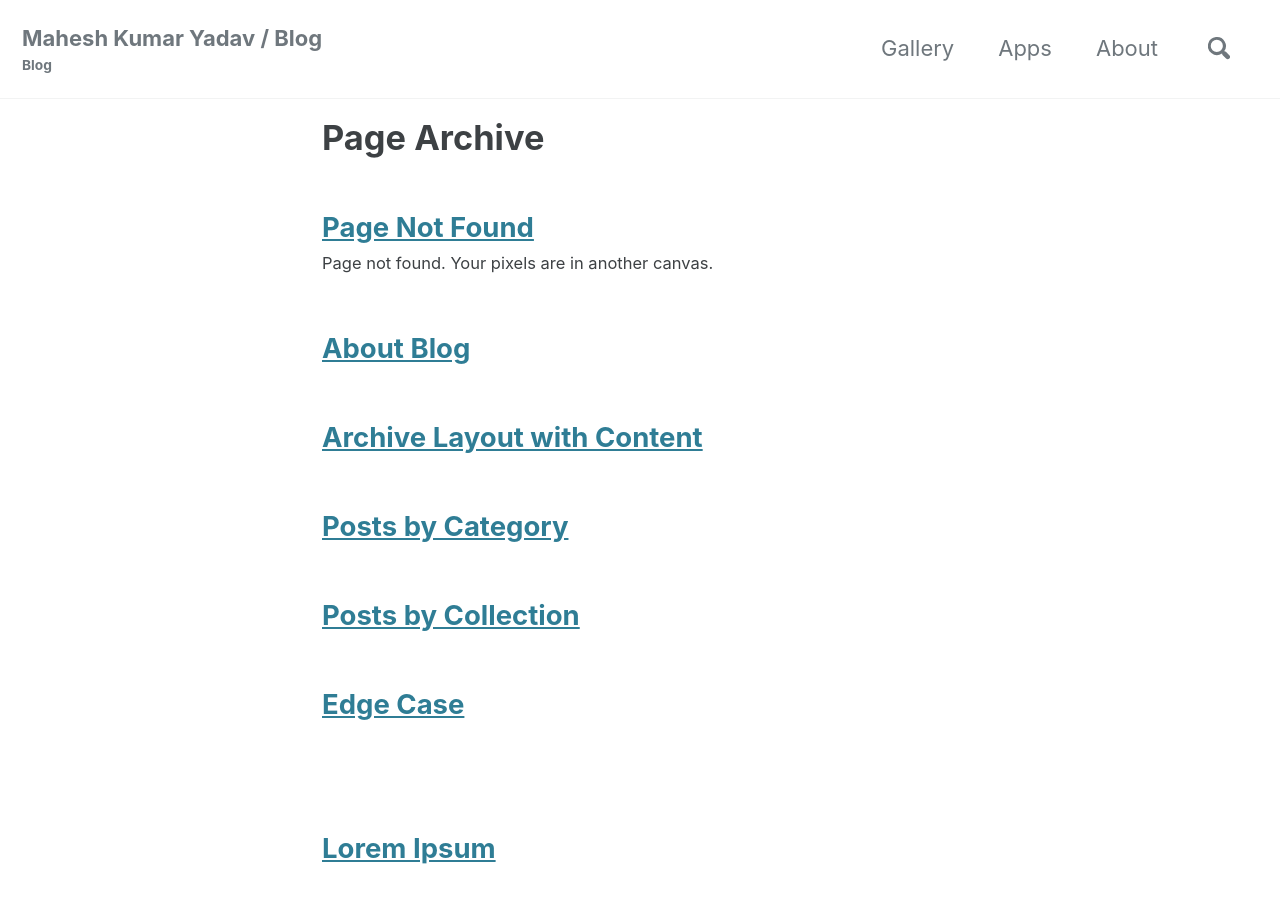
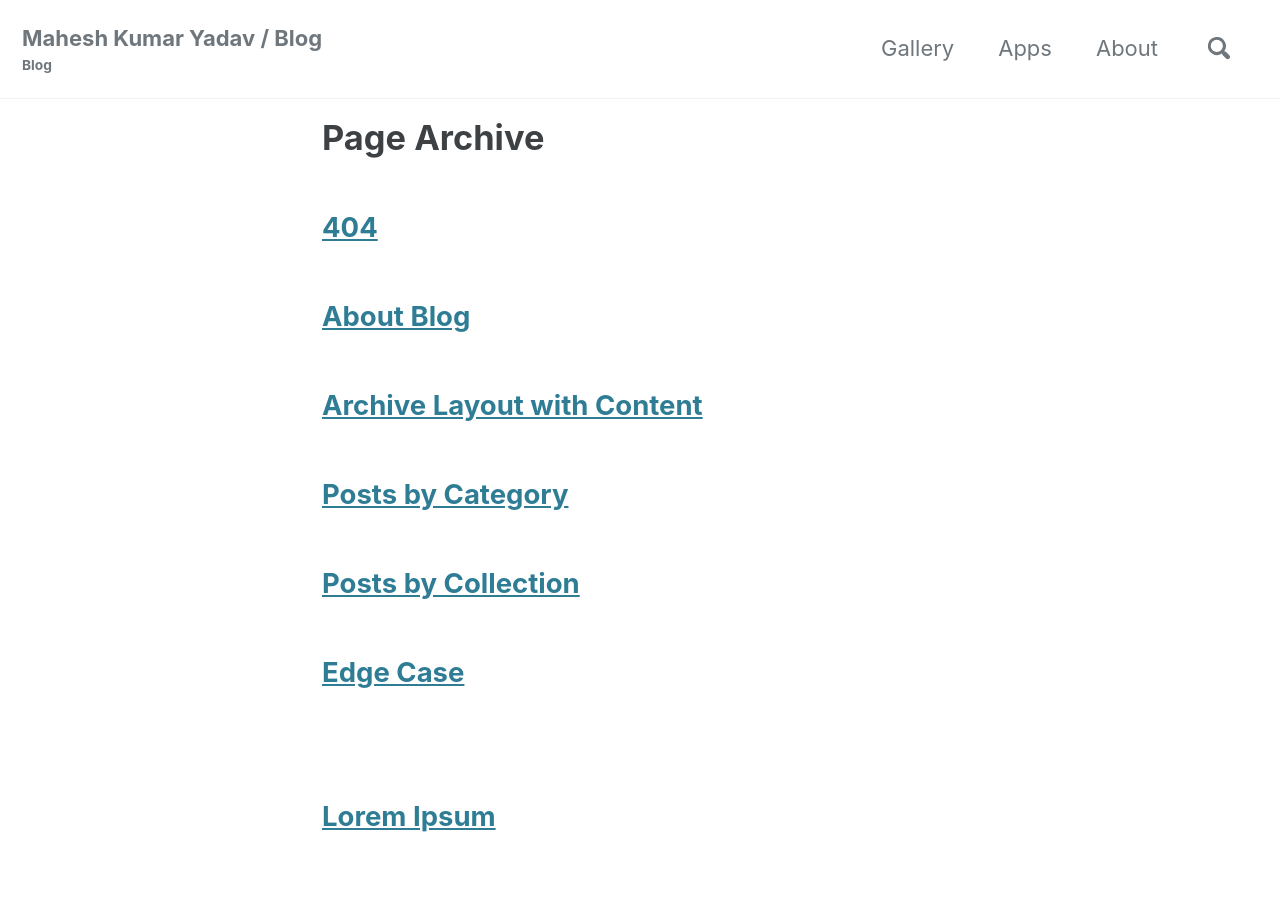
Before and after one commit to ritayadav/myblog, a Jekyll site: the page built from _pages/page-archive.html, in a window 1280 px wide and 900 px high. Built offline with Jekyll 4.4.1, drawn with Linux system fonts in a browser that asks for light colours; cached includes are drawn as plain includes; nearby versions of some CDN libraries.

```diff
--- a/_pages/404.md
+++ b/_pages/404.md
@@ -1,11 +1,9 @@
 ---
-title: "Page Not Found"
-excerpt: "Page not found. Your pixels are in another canvas."
-sitemap: false
+title: 404
 author_profile: true
+layout: single
 permalink: /404.html
 ---
-
 Sorry, but the page you were trying to view does not exist --- perhaps you can try searching for it below.
 
 <script>
```
